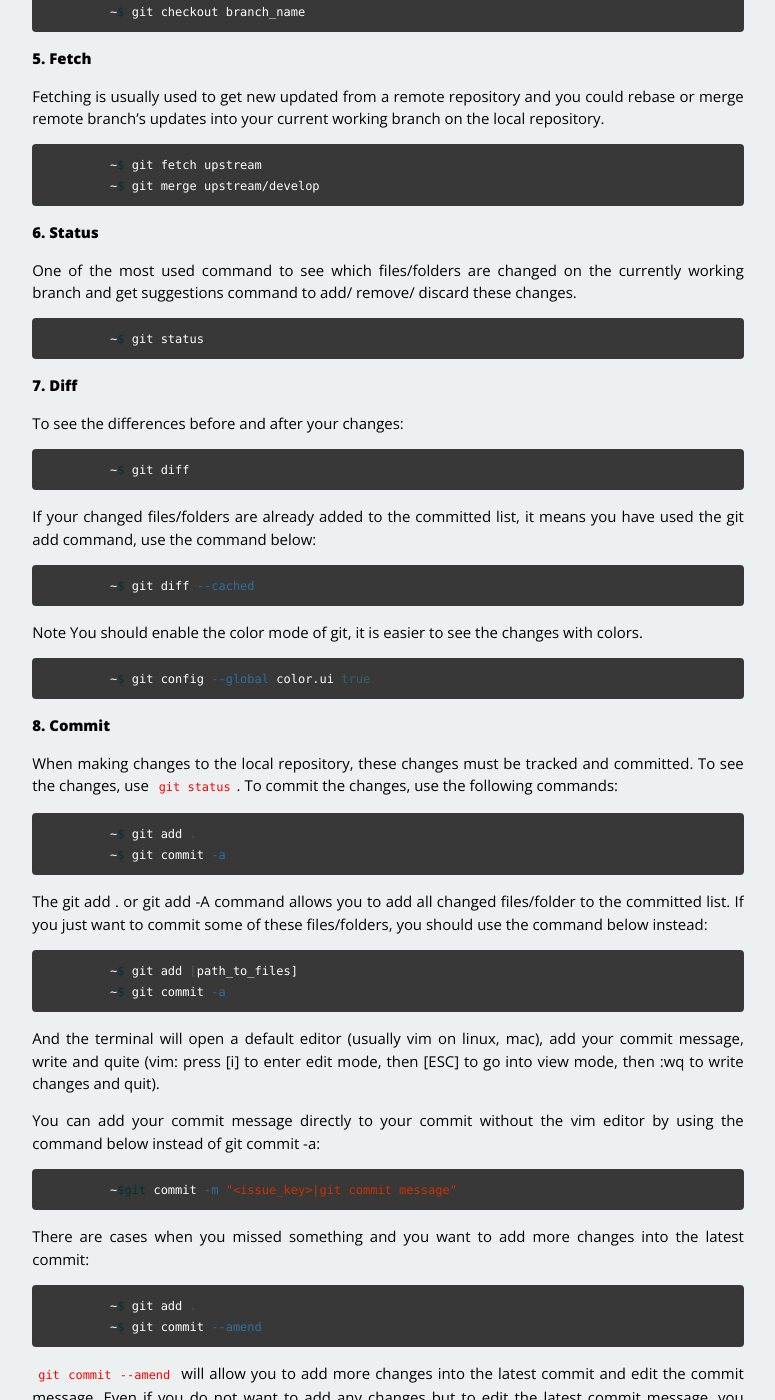
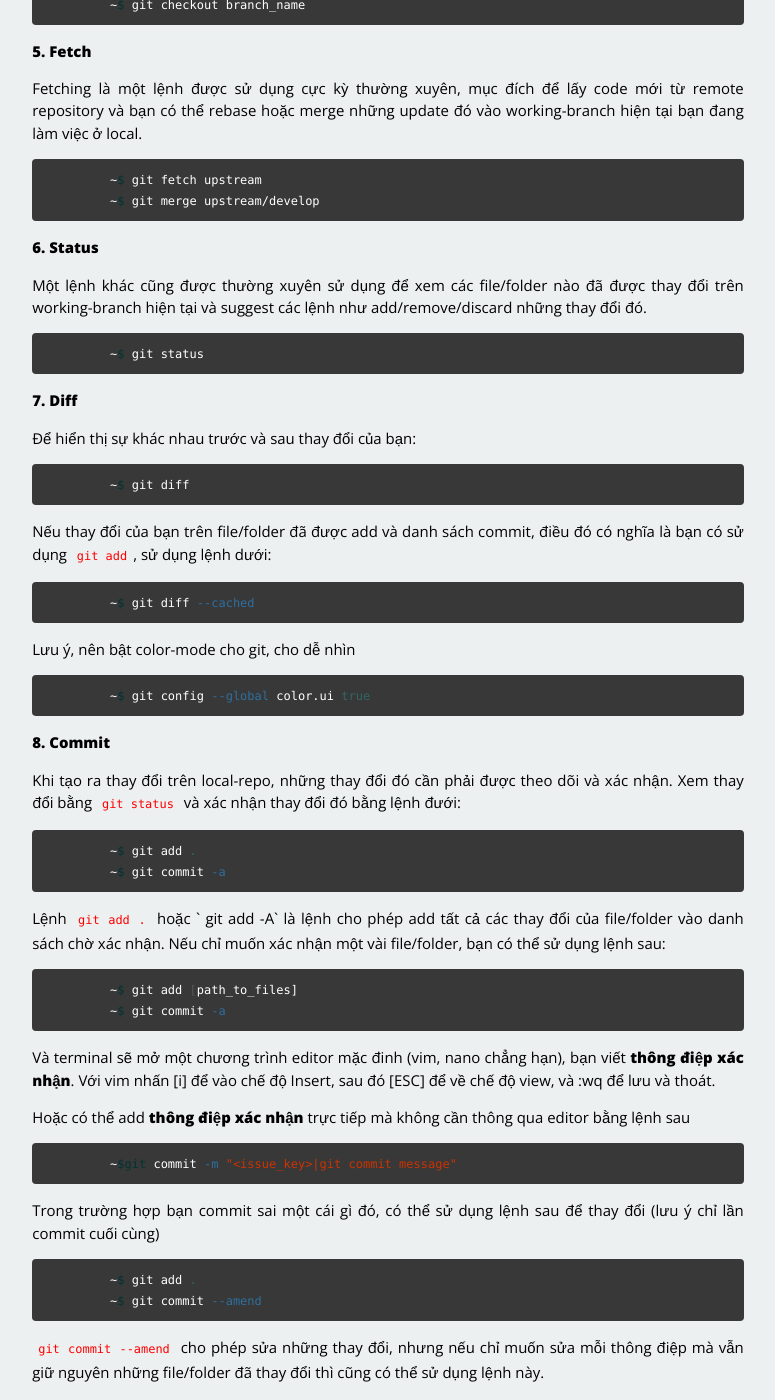
Before and after one commit to gitter-badger/xluffy.github.io, a Jekyll site: the page built from _posts/2014-07-21-most-used-git-cmd.md, in a window 1280 px wide and 1400 px high, scrolled down 2080 px. Shown: the whole window, without its empty margins (252-1027 px from the left). Built offline with Jekyll 4.4.1, drawn with Linux system fonts in a browser that asks for light colours; Markdown is read by kramdown in place of the engine named in the settings; some of the changed text lies outside the part shown.

Commit message:
Dich tiep cac phan tiep theo
- Muc remote 3.1
- Cac muc tiep theo tu 4-9

````diff
--- a/_posts/2014-07-21-most-used-git-cmd.md
+++ b/_posts/2014-07-21-most-used-git-cmd.md
@@ -37,7 +37,7 @@
 
 #### 3.1 remote add
 
-To add a remote repository and to keep track of it.
+Dùng để add một repo ở xa và theo dõi nó
 
 ```bash
 	~$ git remote add <remote_name> <remote_git_url>
@@ -45,7 +45,7 @@
 
 ### 3.2 remote list
 
-To list all the remote repositories you tracked on the local repository:
+Dùng để liệt kê tất các repo ở xa mà bạn đang theo dõi trên repo ở local:
 
 ```bash
 	~$ git remote -v
@@ -53,7 +53,7 @@
 
 #### 3.3 remote update
 
-To change/ update a remote repository URL:
+Dùng để thay đổi/cập nhật lại URL của một repo ở xa:
 
 ```bash
 	~$ git remote set-url <remote_name> <new_url> <old_url>
@@ -61,7 +61,7 @@
 
 #### 3.4 remote delete
 
-Don’t want to keep track of a remote repository, then remove (rm) it:
+Bạn không muốn theo dõi repo ở xa nữa, xóa nó đi:
 
 ```bash
 	~$ git rm <remote_name>
@@ -71,9 +71,9 @@
 
 #### 4.1 Branching off
 
-When there is an issue that you are going to work, the first thing you need to do is to create a new working branch to make any changes on it.
+Khi có một issue, bạn sẽ cần làm việc, đầu tiên cần tạo một working-branch mới để tạo các thay đổi
 
-For example, I am going to work on the issue #1 with the title: “Cleaning up the project” of the enhancement type:
+Ví dụ, tôi làm việc trên issue #1 với tiêu đề: “Cleaning up the project”:
 
 ```bash
 	~$ cd working_hard/
@@ -82,20 +82,23 @@
 	~$ git push origin enhance_1_project_clean_up
 ```
 
-What do the above commands do? First, we need to cd to the working repository. Then get the latest updates from upstream repository (official repository).
-Then branch off (copy) upstream/develop branch content into local branch with name enhance\_1\_project\_clean\_up. Then we push this branch into the origin
-repository (full permission repository).
+Các lệnh trên có ý nghĩa gì và làm gì? Đầu tiên, chúng ta cần chuyển vào working repository. Sau đó lấy code mới nhất về từ upstream repository
+(official repository).
+
+Sau đó branch off nội dung (copy) branch upstream/develop  vào local branch với tên là enhance\_1\_project\_clean\_up. Sau đó push branch này
+lên origin repository (full permission repository).
 
 #### 4.2 Listing branches
 
-To see the list of branches on your local repository::
+Liệt kê tất cả các branch ở local và cả remote (-a):
 
 ```bash
 	~$ git branch
 	~$ git branch -v
 	~$ git branch -a
 ```
-You could see something similar like this:
+
+Đại loại bạn có thể thấy một số kết quả như sau:
 
 ```bash
 	* docs_10_useful_most_used_git_commands
@@ -106,11 +109,12 @@
 	master
 	origin/enhance_4_simpler_entry_access
 ```
-The asterisk symbol (*) shows which branch you are currently working on.
+
+Với ký hiệu (*) chỉ branch mà bạn đang đứng làm việc.
 
 3. Switching branches
 
-To switch to another branch:
+Để chuyển qua một branch khác:
 
 ```bash
 	~$ git checkout branch_name
@@ -118,8 +122,8 @@
 
 ### 5. Fetch
 
-Fetching is usually used to get new updated from a remote repository and you could rebase or merge remote branch’s updates into your
-current working branch on the local repository.
+Fetching là một lệnh được sử dụng cực kỳ thường xuyên, mục đích để lấy code mới từ remote repository và bạn có thể rebase hoặc
+merge những update đó vào working-branch hiện tại bạn đang làm việc ở local.
 
 ```bash
 	~$ git fetch upstream
@@ -128,8 +132,8 @@
 
 ### 6. Status
 
-One of the most used command to see which files/folders are changed on the currently working branch and get suggestions command to
-add/ remove/ discard these changes.
+Một lệnh khác cũng được thường xuyên sử dụng để xem các file/folder nào đã được thay đổi trên working-branch hiện tại và suggest các
+lệnh như add/remove/discard những thay đổi đó.
 
 ```bash
 	~$ git status
@@ -137,18 +141,19 @@
 
 ### 7. Diff
 
-To see the differences before and after your changes:
+Để hiển thị sự khác nhau trước và sau thay đổi của bạn:
 
 ```bash
 	~$ git diff
 ```
 
-If your changed files/folders are already added to the committed list, it means you have used the git add command, use the command below:
+Nếu thay đổi của bạn trên file/folder đã được add và danh sách commit, điều đó có nghĩa là bạn có sử dụng `git add`, sử dụng lệnh dưới:
 
 ```bash
 	~$ git diff --cached
 ```
-Note You should enable the color mode of git, it is easier to see the changes with colors.
+
+Lưu ý, nên bật color-mode cho git, cho dễ nhìn
 
 ```bash
 	~$ git config --global color.ui true
@@ -156,41 +161,40 @@
 
 ### 8. Commit
 
-When making changes to the local repository, these changes must be tracked and committed. To see the changes,
-use `git status`. To commit the changes, use the following commands:
+Khi tạo ra thay đổi trên local-repo, những thay đổi đó cần phải được theo dõi và xác nhận. Xem thay đổi bằng
+`git status` và xác nhận thay đổi đó bằng lệnh đưới:
 
 ```bash
 	~$ git add .
 	~$ git commit -a
 ```
 
-The git add . or git add -A command allows you to add all changed files/folder to the committed list. If you just
-want to commit some of these files/folders, you should use the command below instead:
+Lệnh `git add .` hoặc ` git add -A` là lệnh cho phép add tất cả các thay đổi của file/folder vào danh sách chờ
+xác nhận. Nếu chỉ muốn xác nhận một vài file/folder, bạn có thể sử dụng lệnh sau:
 
 ```bash
 	~$ git add [path_to_files]
 	~$ git commit -a
 ```
 
-And the terminal will open a default editor (usually vim on linux, mac), add your commit message, write and quite
-(vim: press [i] to enter edit mode, then [ESC] to go into view mode, then :wq to write changes and quit).
+Và terminal sẽ mở một chương trình editor mặc đinh (vim, nano chẳng hạn), bạn viết __thông điệp xác nhận__. Với
+vim nhấn [i] để vào chế độ Insert, sau đó [ESC] để về chế độ view, và :wq để lưu và thoát.
 
-You can add your commit message directly to your commit without the vim editor by using the command below instead of
-git commit -a:
+Hoặc có thể add __thông điệp xác nhận__ trực tiếp mà không cần thông qua editor bằng lệnh sau
 
 ```bash
 	~$git commit -m "<issue_key>|git commit message"
 ```
 
-There are cases when you missed something and you want to add more changes into the latest commit:
+Trong trường hợp bạn commit sai một cái gì đó, có thể sử dụng lệnh sau để thay đổi (lưu ý chỉ lần commit cuối cùng)
 
 ```bash
 	~$ git add .
 	~$ git commit --amend
 ```
 
-`git commit --amend` will allow you to add more changes into the latest commit and edit the commit message.
-Even if you do not want to add any changes but to edit the latest commit message, you should use this command.
+`git commit --amend` cho phép sửa những thay đổi, nhưng nếu chỉ muốn sửa mỗi thông điệp mà vẫn giữ nguyên những file/folder
+đã thay đổi thì cũng có thể sử dụng lệnh này.
 
 ### 9. Log
 
````
